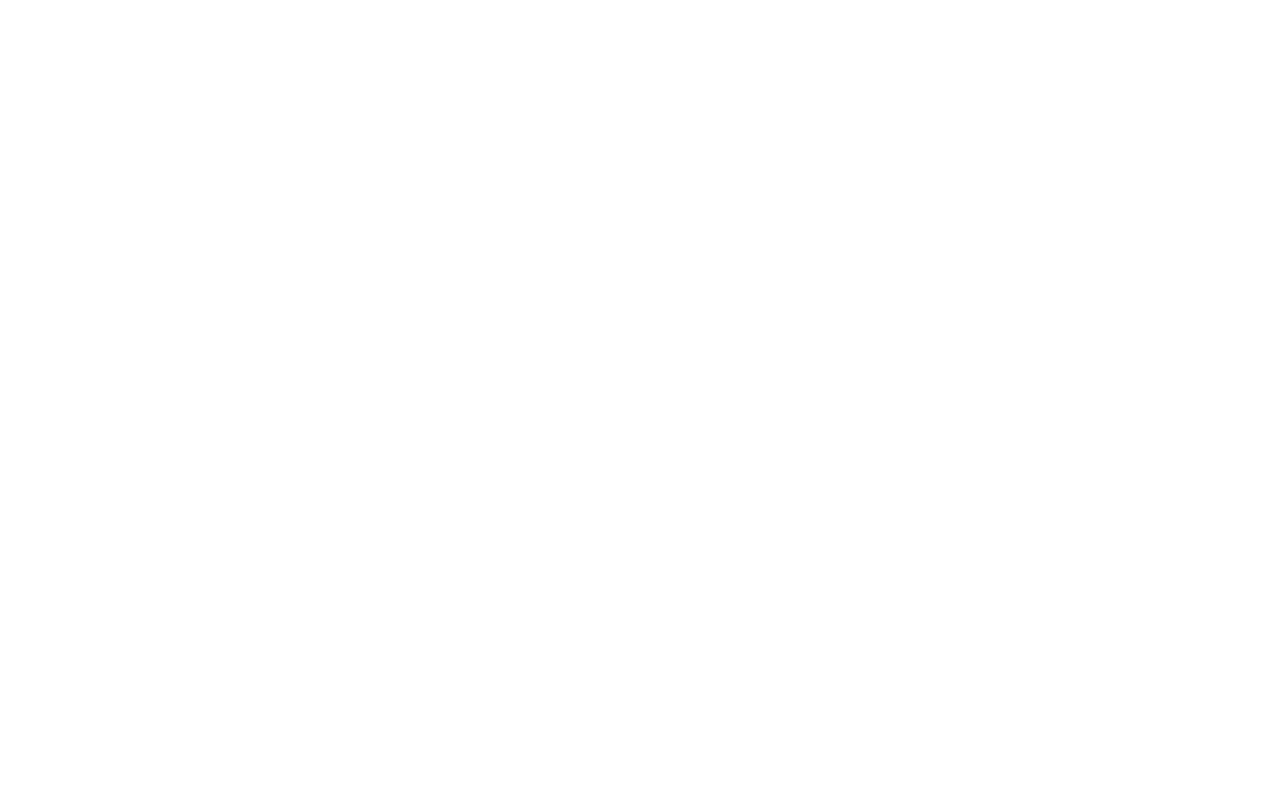
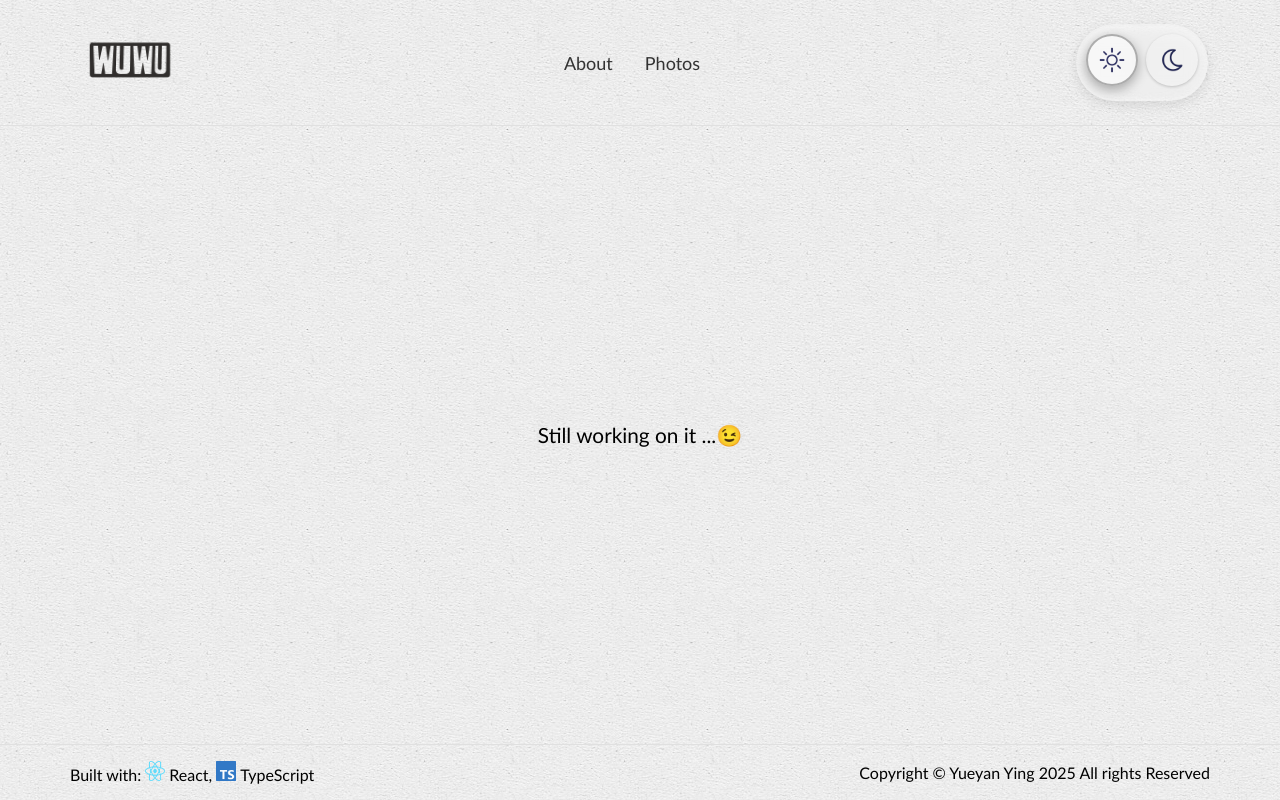
Before and after one commit to Mishimazzz/Wenkun-Wu-Personal-Web, a React (Vite) app in the folder vite-project/: page /photos in a window 1280 px wide. Before the commit this address had no page. Built offline with nearby package versions, Linux system fonts and the light colour scheme.

Commit message:
finished all pages

```diff
--- a/vite-project/src/Components/Header.tsx
+++ b/vite-project/src/Components/Header.tsx
@@ -22,7 +22,7 @@
         <div className='Nav'>
           <nav>
             <Link to="/about">About</Link>
-            <a href='#'>Photos</a>
+            <Link to="/photos">Photos</Link>
           </nav>
         </div>
         {/* change background color */}
--- /dev/null
+++ b/vite-project/src/Pages/Photos.css
@@ -0,0 +1,17 @@
+.wholePage {
+  min-height: 100vh;
+  display: flex;
+  flex-direction: column;
+}
+
+.photo-text {
+  display: flex;
+  justify-content: center;
+  align-items: center;
+  flex: 1;
+  font-size: 1.3rem;
+}
+
+footer {
+  margin-top: auto;
+}
--- /dev/null
+++ b/vite-project/src/Pages/Photos.tsx
@@ -0,0 +1,33 @@
+import React, { useState } from 'react';
+import AOS from 'aos';
+import 'aos/dist/aos.css';
+import Header from '../Components/Header'
+import '../Pages/Photos.css'
+
+function Photos()
+{
+  return(
+    <div className='wholePage'>
+      <Header />
+      <p className='photo-text'> Still working on it ...😉</p>
+      <footer>
+        <div className="footer-content">
+          <div className='left-footer'>
+            <p>
+              Built with:
+              <img src="./public/React-icon.svg.png" alt="" />React,
+              <img src="./public/typescript_Image.png" alt="" />TypeScript
+            </p>
+          </div>
+          <div className='right-footer'>
+            <p>
+              Copyright © Yueyan Ying 2025 All rights Reserved
+            </p>
+          </div>
+        </div>
+      </footer>
+    </div>
+  );
+}
+
+export default Photos
--- a/vite-project/src/main.tsx
+++ b/vite-project/src/main.tsx
@@ -4,6 +4,7 @@
 import { BrowserRouter as Router, Routes, Route } from "react-router-dom";
 import HomePage from './Pages/HomePage';
 import About from './Pages/About';
+import Photos from './Pages/Photos';
 
 ReactDOM.createRoot(document.getElementById('root')!).render(
   <React.StrictMode>
@@ -11,6 +12,7 @@
       <Routes>
         <Route path='/Homepage' element={<HomePage />} />
         <Route path='/about' element={<About />} />
+        <Route path='/photos' element={<Photos />} />
       </Routes>
     </Router>
   </React.StrictMode>
```
